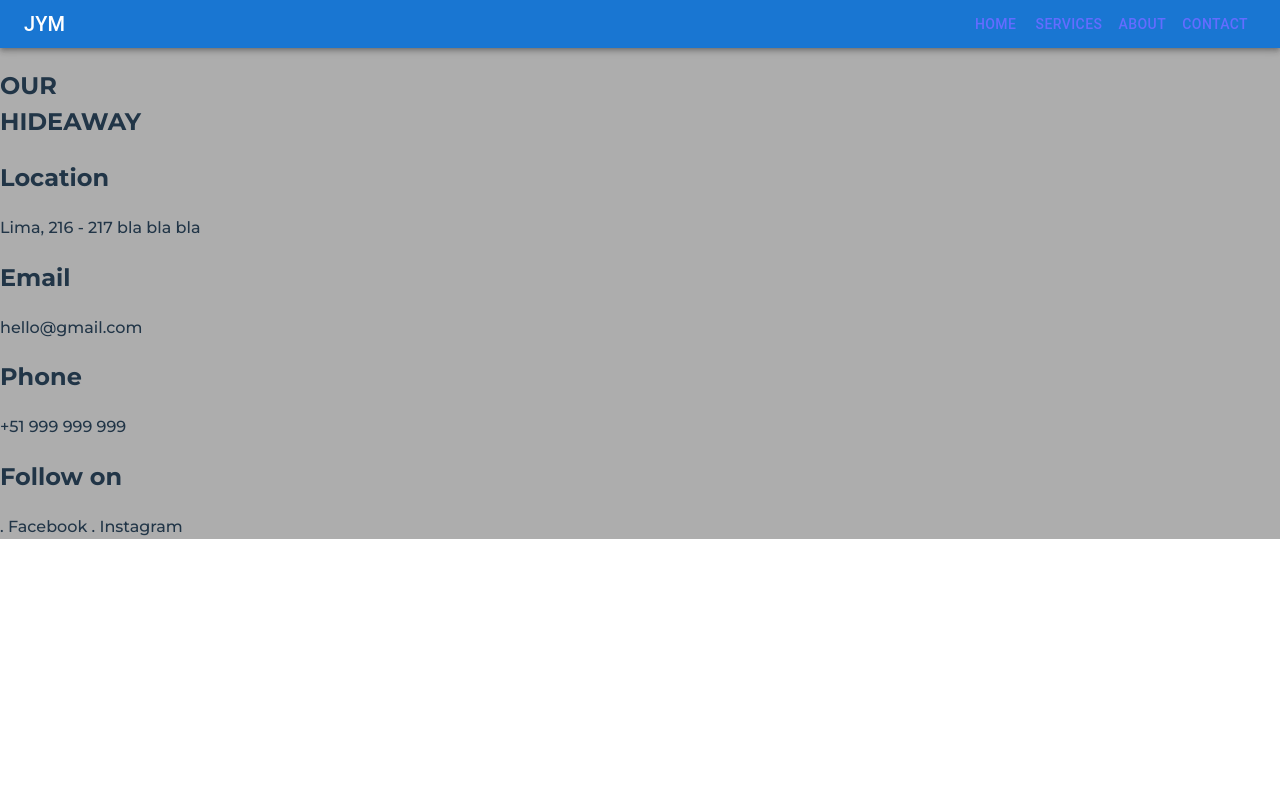
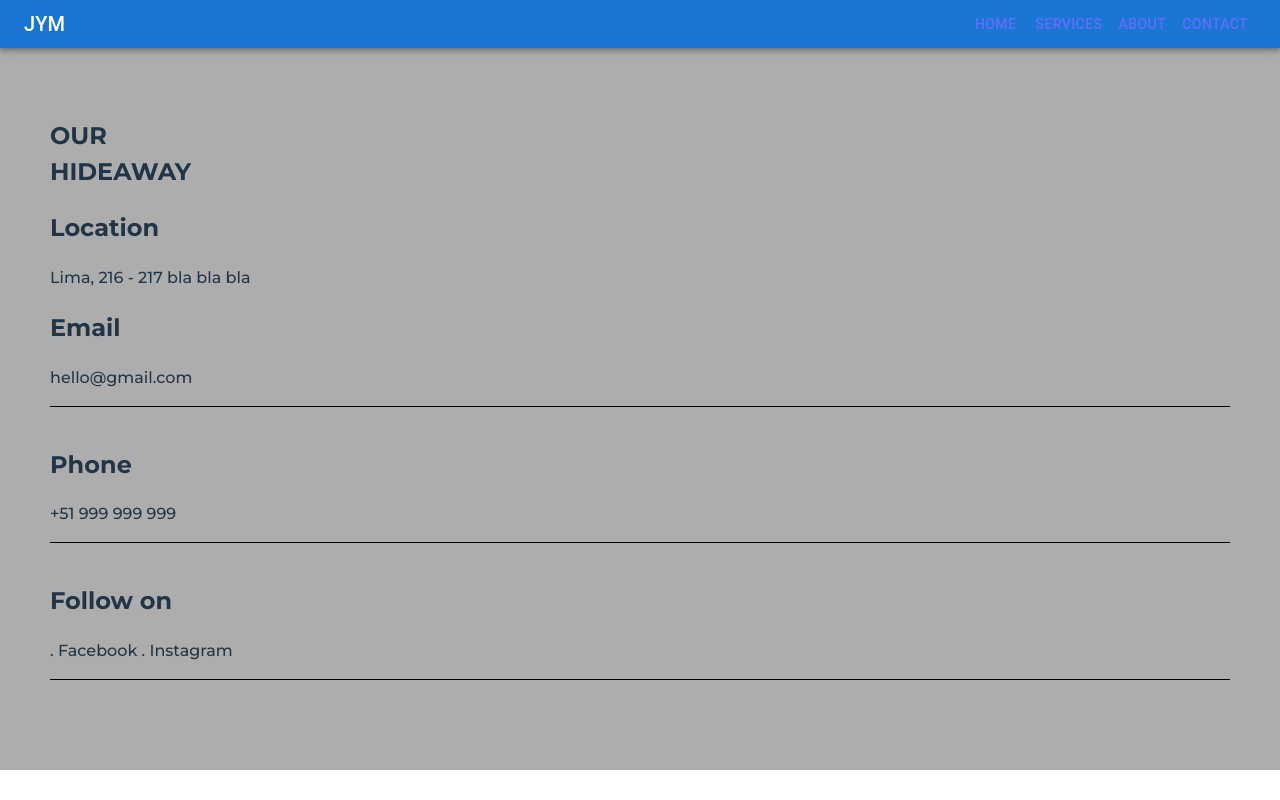
Before and after one commit to DontStopPrograming/Client_General_Solutions, a React (Vite) app: page /contact in a window 1280 px wide. Built offline with nearby package versions, Linux system fonts and the light colour scheme; the HTML template or start-up script is replaced by a standard one; what react-swipeable-views-utils would draw is missing.

Commit message:
Contact Component - advance - no details v2

```diff
--- /dev/null
+++ b/src/components/Contact/Contact.css
@@ -0,0 +1,14 @@
+.container__contact {
+    padding: 50px;
+}
+
+.sub_email,
+.sub_phone,
+.sub_follow {
+
+    margin-bottom: 40px;
+    border-bottom: 1px solid black;
+    width: auto;
+
+
+}
--- a/src/components/Contact/Contact.jsx
+++ b/src/components/Contact/Contact.jsx
@@ -1,3 +1,5 @@
+import './Contact.css';
+
 export const Contact = () => {
     return (
         <>
```
